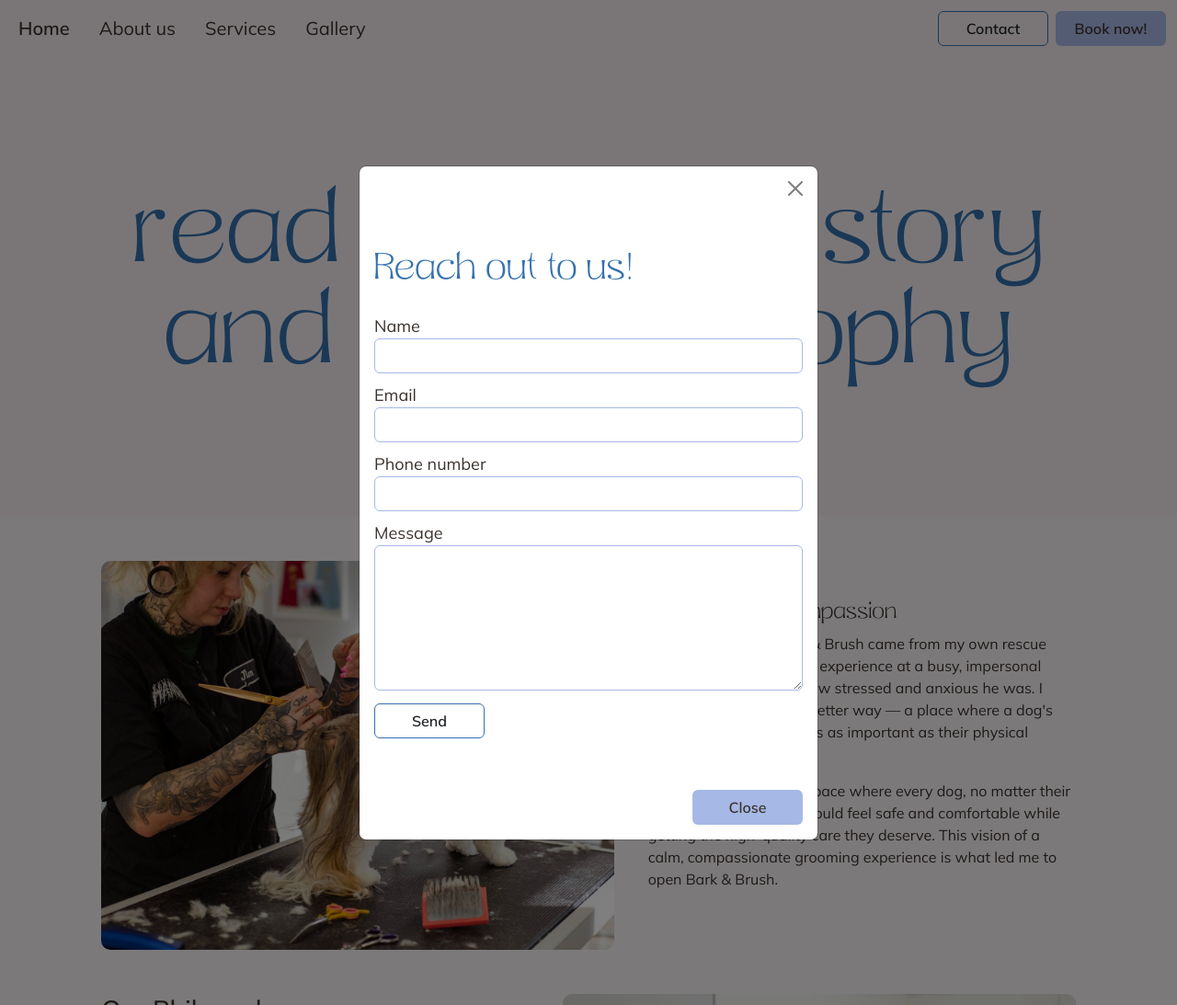
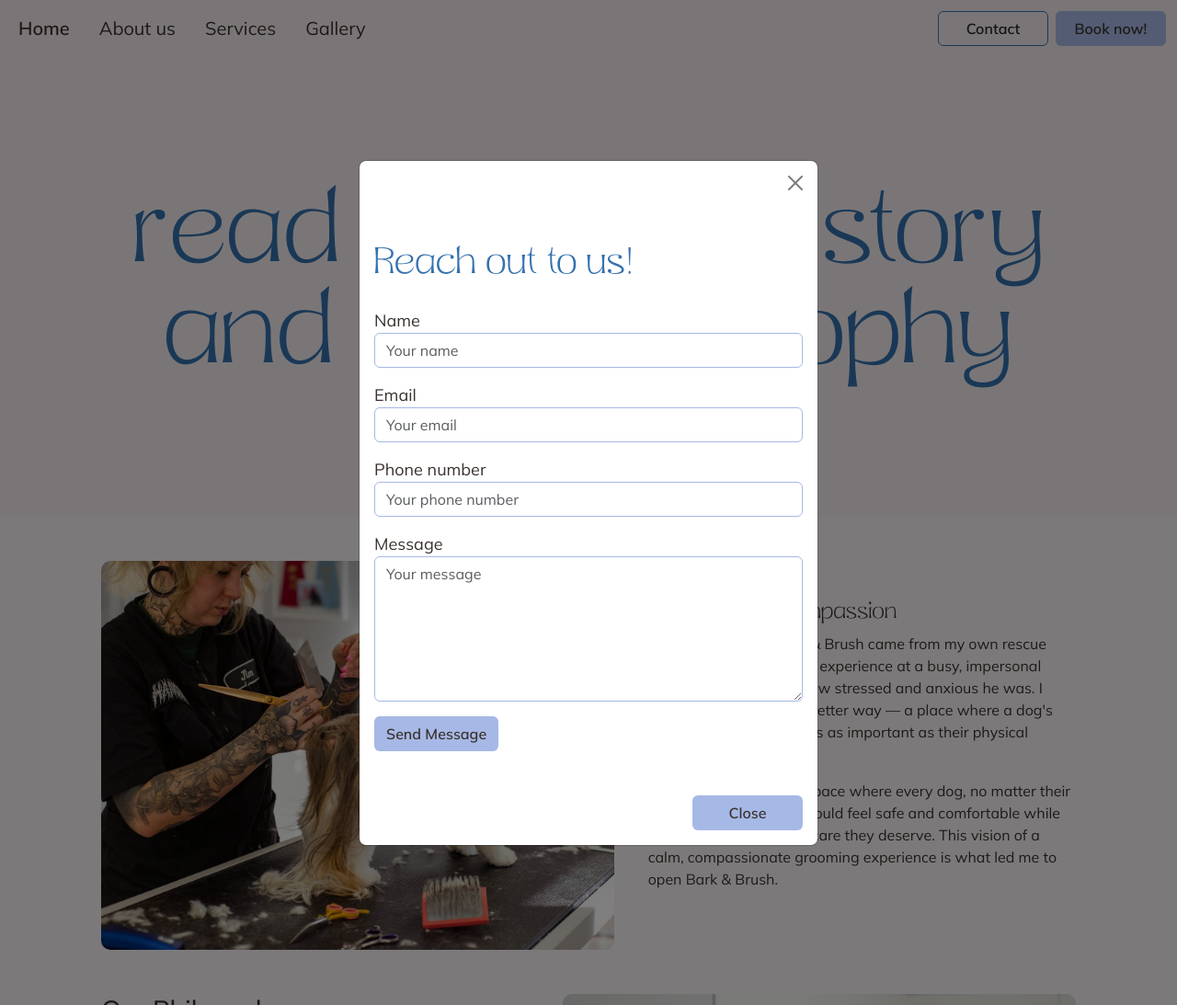
Before and after one commit to ssannejohansson/MP3-bark-and-brush, a Django app: page /about/ in a window 1280 px wide, after a click on "Contact". Shown: the whole page at 92% size. Run offline with Django 5.2, Linux system fonts and the light colour scheme; data that the repository does not hold is empty; parts of the project's set-up code (start-up, migrations or seed data) failed here and were passed over; some libraries are stand-ins or nearby versions.

Commit message:
Add django functionality to contact modal and form

```diff
--- /dev/null
+++ b/main/context_processors.py
@@ -0,0 +1,5 @@
+from .forms import ContactForm
+
+
+def contact_form(request):
+    return {'form': ContactForm()}
--- /dev/null
+++ b/main/forms.py
@@ -0,0 +1,63 @@
+from django import forms
+from crispy_forms.helper import FormHelper
+from crispy_forms.layout import Layout, Row, Column
+from crispy_forms.bootstrap import StrictButton
+
+
+class ContactForm(forms.Form):
+    name = forms.CharField(
+        label="Name",
+        max_length=100,
+        widget=forms.TextInput(attrs={
+            "class": "form-control shadow-none",
+            "placeholder": "Your name",
+            "required": "required"
+        })
+    )
+    email = forms.EmailField(
+        label="Email",
+        widget=forms.EmailInput(attrs={
+            "class": "form-control shadow-none",
+            "placeholder": "Your email",
+            "required": "required"
+        })
+    )
+    phone = forms.CharField(
+        label="Phone number",
+        max_length=20,
+        widget=forms.TextInput(attrs={
+            "class": "form-control shadow-none",
+            "placeholder": "Your phone number",
+            "required": "required"
+        })
+    )
+    message = forms.CharField(
+        label="Message",
+        widget=forms.Textarea(attrs={
+            "class": "form-control shadow-none",
+            "placeholder": "Your message",
+            "rows": 6,
+            "required": "required"
+        })
+    )
+
+    def __init__(self, *args, **kwargs):
+        super().__init__(*args, **kwargs)
+
+        # Crispy Form helper setup
+        self.helper = FormHelper()
+        self.helper.form_method = 'post'
+        self.helper.form_id = 'contact-form'
+
+        # Crispy layout
+        self.helper.layout = Layout(
+            Row(Column('name', css_class='col-md-12')),
+            Row(Column('email', css_class='col-md-12')),
+            Row(Column('phone', css_class='col-md-12')),
+            Row(Column('message', css_class='col-md-12')),
+            StrictButton(
+                'Send Message',
+                type='submit',
+                css_class='custom-btn-booking'
+            )
+        )
--- a/main/urls.py
+++ b/main/urls.py
@@ -1,5 +1,6 @@
 from django.urls import path
 from . import views
+from .views import SuccessView, ContactView
 
 urlpatterns = [
     path('', views.home, name='home'),
@@ -8,4 +9,6 @@ urlpatterns = [
     path('gallery/', views.gallery, name='gallery'),
     path('booking/', views.booking, name='booking'),
     path('book-login/', views.book_login, name="book-login"),
+    path("contact/", ContactView.as_view(), name="contact"),
+    path("success/", SuccessView.as_view(), name="success"),
 ]
--- a/main/views.py
+++ b/main/views.py
@@ -1,4 +1,12 @@
 from django.shortcuts import render
+from django.conf import settings
+from django.core.mail import send_mail
+from django.shortcuts import reverse
+from django.views.generic import TemplateView, FormView
+from .forms import ContactForm
+from django.urls import reverse
+from django.contrib import messages
+from django.http import JsonResponse
 
 
 # Create your views here.
@@ -24,3 +32,41 @@ def booking(request):
 
 def book_login(request):
     return render(request, 'registration/login.html')
+
+
+class SuccessView(TemplateView):
+    template_name = "base.html"
+
+
+class ContactView(FormView):
+    form_class = ContactForm
+    template_name = "base.html"
+
+    def form_valid(self, form):
+        email = form.cleaned_data.get("email")
+        subject = form.cleaned_data.get("subject")
+        message = form.cleaned_data.get("message")
+
+        full_message = f"""
+            Received message below from {email}, {subject}
+            ________________________
+
+
+            {message}
+            """
+        send_mail(
+            subject="Received contact form submission",
+            message=full_message,
+            from_email=settings.DEFAULT_FROM_EMAIL,
+            recipient_list=[settings.NOTIFY_EMAIL],
+        )
+
+        if self.request.headers.get("x-requested-with") == "XMLHttpRequest":
+            return JsonResponse({"success": True, "message": "Your message has been sent successfully! 🐾"})
+
+        # Fallback (if user has JS disabled)
+        messages.success(self.request, "Your message has been sent successfully! 🐾")
+        return super().form_valid(form)
+
+    def get_success_url(self):
+        return reverse("home")
--- a/my_project/settings.py
+++ b/my_project/settings.py
@@ -82,6 +82,7 @@ EMAIL_PORT = int(os.environ.get('EMAIL_PORT', 587))
 EMAIL_HOST_USER = os.environ.get('EMAIL_HOST_USER')
 EMAIL_HOST_PASSWORD = os.environ.get('EMAIL_HOST_PASSWORD')
 DEFAULT_FROM_EMAIL = os.environ.get('DEFAULT_FROM_EMAIL')
+NOTIFY_EMAIL = os.environ.get('NOTIFY_EMAIL')
 
 TEMPLATES = [
     {
@@ -93,6 +94,8 @@ TEMPLATES = [
                 'django.template.context_processors.request',
                 'django.contrib.auth.context_processors.auth',
                 'django.contrib.messages.context_processors.messages',
+                'main.context_processors.contact_form',
+
             ],
         },
     },
--- a/my_project/static/css/styles.css
+++ b/my_project/static/css/styles.css
@@ -387,20 +387,20 @@ select option:not([value=""]) {
 
  /* -- CONTACT MODAL -- */
  /* Modal */
- #contact-form label {
+ #message-form label {
      font-family: var(--primary-font);
      font-size: 18px;
      margin-bottom: 0px;
  }
 
- #contact-form input,
- #contact-form textarea {
+ #message-form input,
+ #message-form textarea {
      margin-bottom: 10px;
      border: 1px solid var(--light-blue);
  }
 
- #contact-form input:focus,
- #contact-form textarea:focus {
+ #message-form input:focus,
+ #message-form textarea:focus {
      border: 2px solid var(--dark-blue);
      outline: none !important;
  }
--- a/my_project/static/js/script.js
+++ b/my_project/static/js/script.js
@@ -16,19 +16,6 @@
     }, false)
   })
 })()
-
-// Alert when successful contact input (change this later)
-const alertPlaceholder = document.getElementById('liveAlertPlaceholder')
-const appendAlert = (message, type) => {
-  const wrapper = document.createElement('div')
-  wrapper.innerHTML = [
-    `<div class="alert alert-${type} alert-dismissible" role="alert">`,
-    `   <div>${message}</div>`,,
-    '</div>'
-  ].join('')
-
-  alertPlaceholder.append(wrapper)
-}
 
 const alertTrigger = document.getElementById('liveAlertBtn')
 if (alertTrigger) {
@@ -86,3 +73,35 @@ if (alertTrigger) {
         });
     });
   });
+
+
+  document.addEventListener("DOMContentLoaded", function () {
+  const contactForm = document.getElementById("contact-form");
+  const responseDiv = document.getElementById("contact-response");
+
+  contactForm.addEventListener("submit", function (e) {
+    e.preventDefault(); // prevent page reload
+
+    const formData = new FormData(contactForm);
+
+    fetch(contactForm.action, {
+      method: "POST",
+      body: formData,
+      headers: {
+        "X-Requested-With": "XMLHttpRequest",
+      },
+    })
+      .then((res) => res.json())
+      .then((data) => {
+        if (data.success) {
+          responseDiv.innerHTML = `<div class="alert alert-success">${data.message}</div>`;
+          contactForm.reset(); // clear form if desired
+        } else {
+          responseDiv.innerHTML = `<div class="alert alert-danger">Something went wrong. Please try again.</div>`;
+        }
+      })
+      .catch(() => {
+        responseDiv.innerHTML = `<div class="alert alert-danger">Error sending message.</div>`;
+      });
+  });
+});
--- a/my_project/templates/base.html
+++ b/my_project/templates/base.html
@@ -7,6 +7,7 @@
 {% url 'booking' as booking_url%}
 
 
+{% load crispy_forms_tags %}
 
 <!DOCTYPE html>
 <html lang="en">
@@ -154,9 +155,19 @@
                         aria-label="Close"></button>
                 </div>
                 <div class="modal-body">
-                    <section class="d-flex flex-column " id="contact-form">
+                    <section class="d-flex flex-column " id="message-form">
                         <h2 class="mt-4 mb-4">Reach out to us!</h2>
-                        <form id="message-form">
+
+
+                <form id="contact-form" method="post" action="{% url 'contact' %}">
+    {% csrf_token %}
+    {% crispy form %}
+    <div id="contact-response" class="mt-3 text-center"></div>
+</form>
+
+
+
+                       <!--<form id="message-form">
                             <label for="name" class="form-label">Name</label>
                             <input class="form-control shadow-none" id="name" name="name" type="text" required>
 
@@ -173,7 +184,7 @@
                                 <div id="liveAlertPlaceholder"></div>
                             <button type="button" class="btn custom-btn-outline mt-1 mb-4" id="liveAlertBtn">Send</button>
 
-                        </form>
+                        </form>-->
                     </section>
                 </div>
                 <div class="modal-footer border-0">
```
